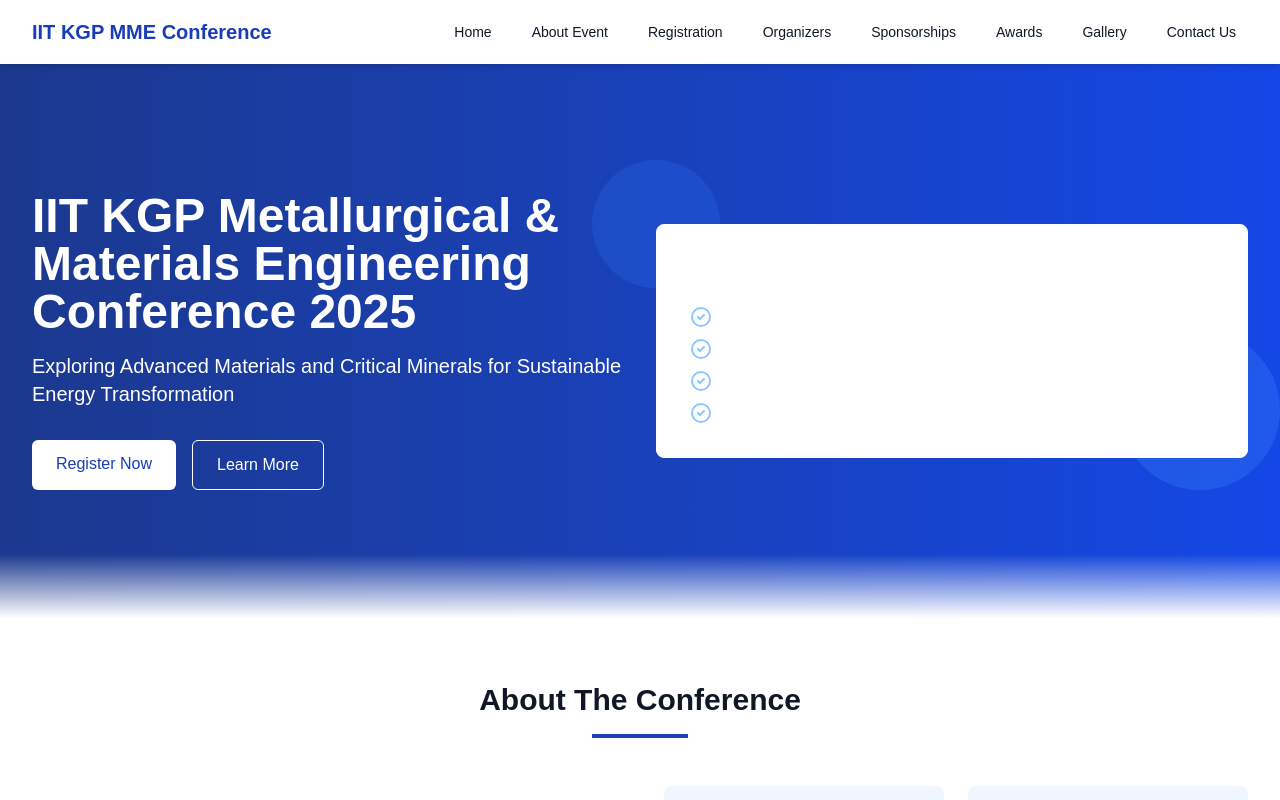
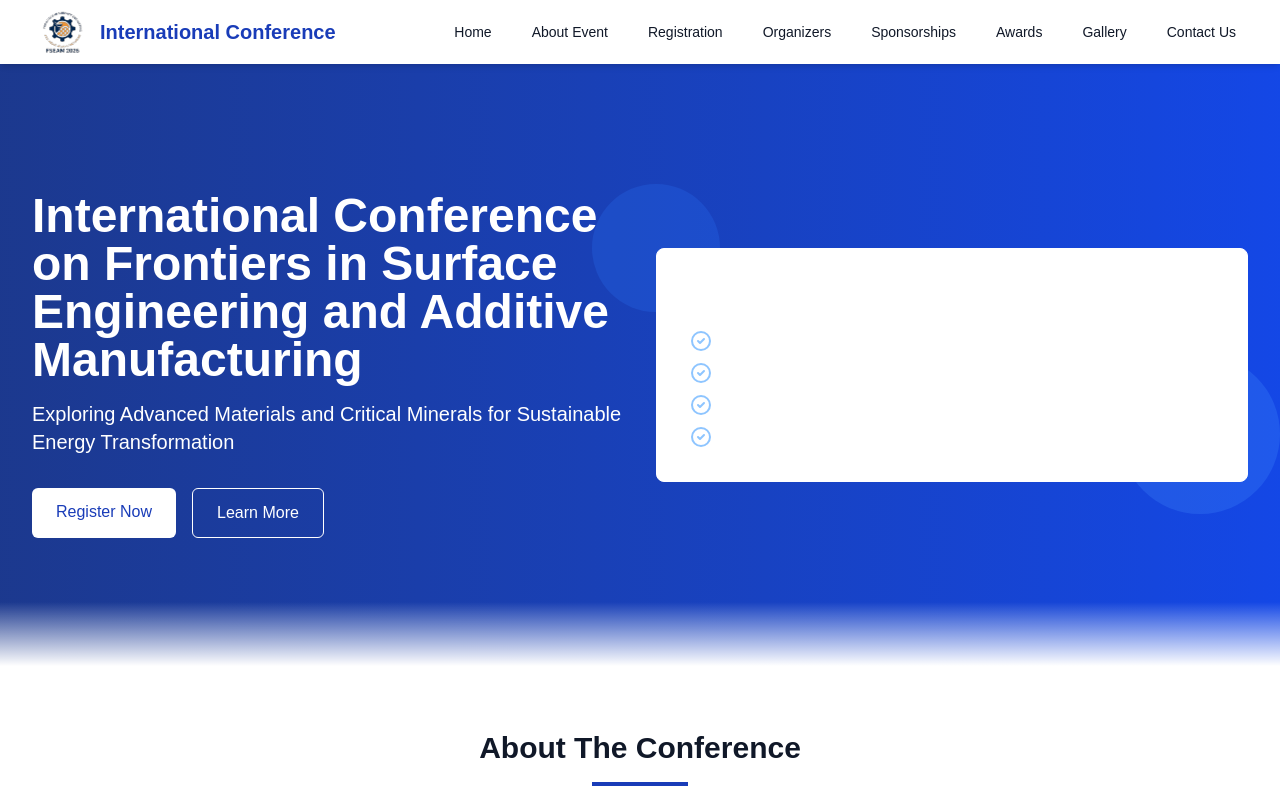
Before and after one commit to sushabhan878/IIT_KGP_MME_Conference, a Next.js app: page / in a window 1280 px wide. Shown: the top 800 px of the page. Built offline with nearby package versions, Linux system fonts and the light colour scheme.

Commit message:
navbar change"

```diff
--- a/components/Hero.tsx
+++ b/components/Hero.tsx
@@ -8,7 +8,7 @@
         <div className="grid grid-cols-1 md:grid-cols-2 gap-8 items-center">
           <div>
             <h1 className="text-4xl md:text-5xl font-bold mb-4">
-              IIT KGP Metallurgical & Materials Engineering Conference 2025
+              <span className='text-5xl'>International Conference</span> on Frontiers in Surface Engineering and Additive Manufacturing
             </h1>
             <p className="text-xl mb-8">
               Exploring Advanced Materials and Critical Minerals for Sustainable Energy Transformation
--- a/components/Navbar.tsx
+++ b/components/Navbar.tsx
@@ -15,9 +15,10 @@
       <div className="max-w-7xl mx-auto px-4 sm:px-6 lg:px-8">
         <div className="flex justify-between h-16">
           <div className="flex">
-            <div className="flex-shrink-0 flex items-center">
-              <Link href="/" className="text-xl font-bold text-blue-800">
-                IIT KGP MME Conference
+            <div className="flex-shrink-0 flex items-center space-x-2">
+              <Link href="/" className="flex items-center">
+                <img src="/fseam.svg" alt="Conference Logo" className="h-15 w-15 rounded-full" />
+                <span className="ml-2 text-xl font-bold text-blue-800">International Conference</span>
               </Link>
             </div>
           </div>
```
Also changed, not shown: public/conference-logo.svg (added).
